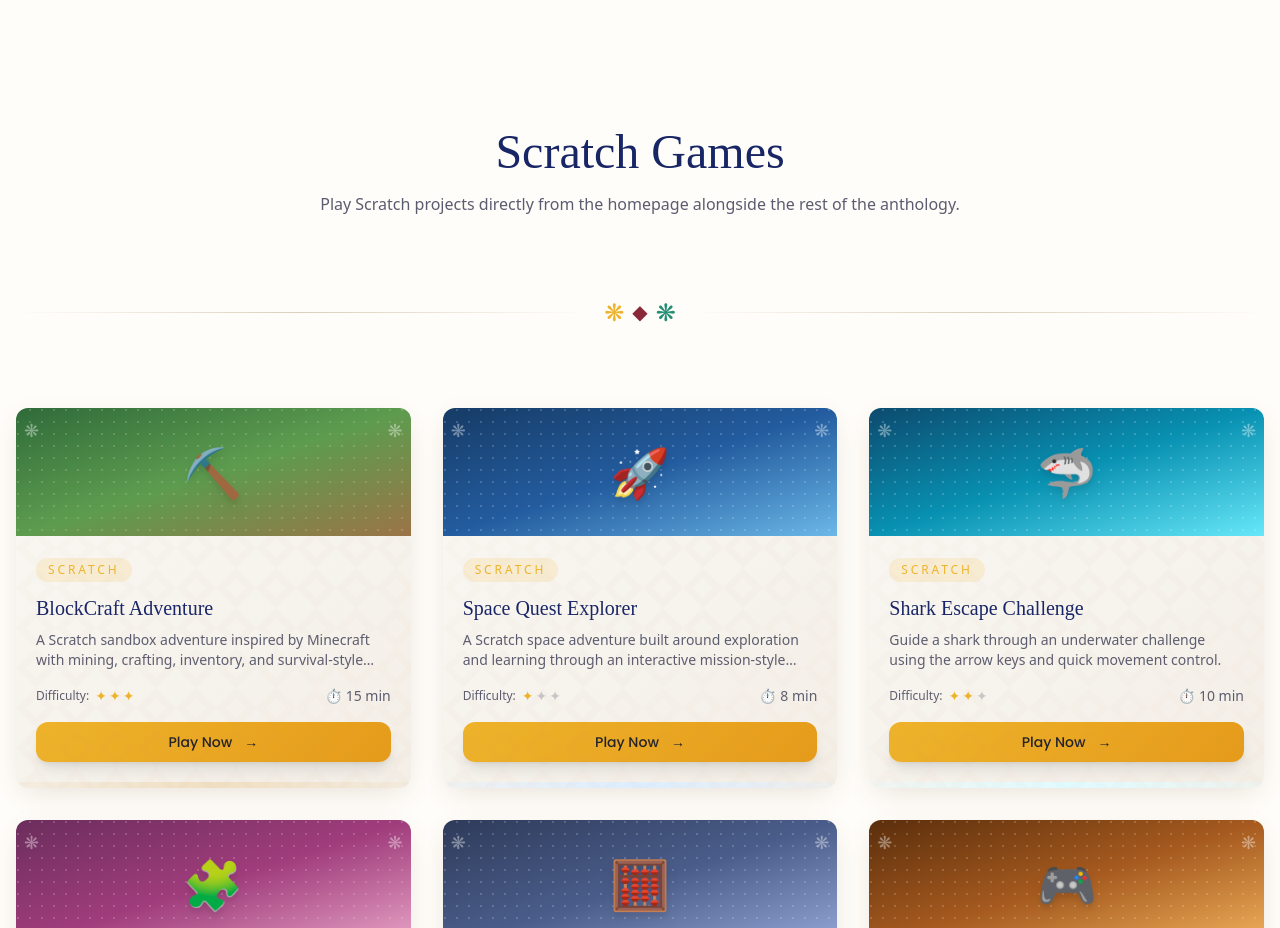
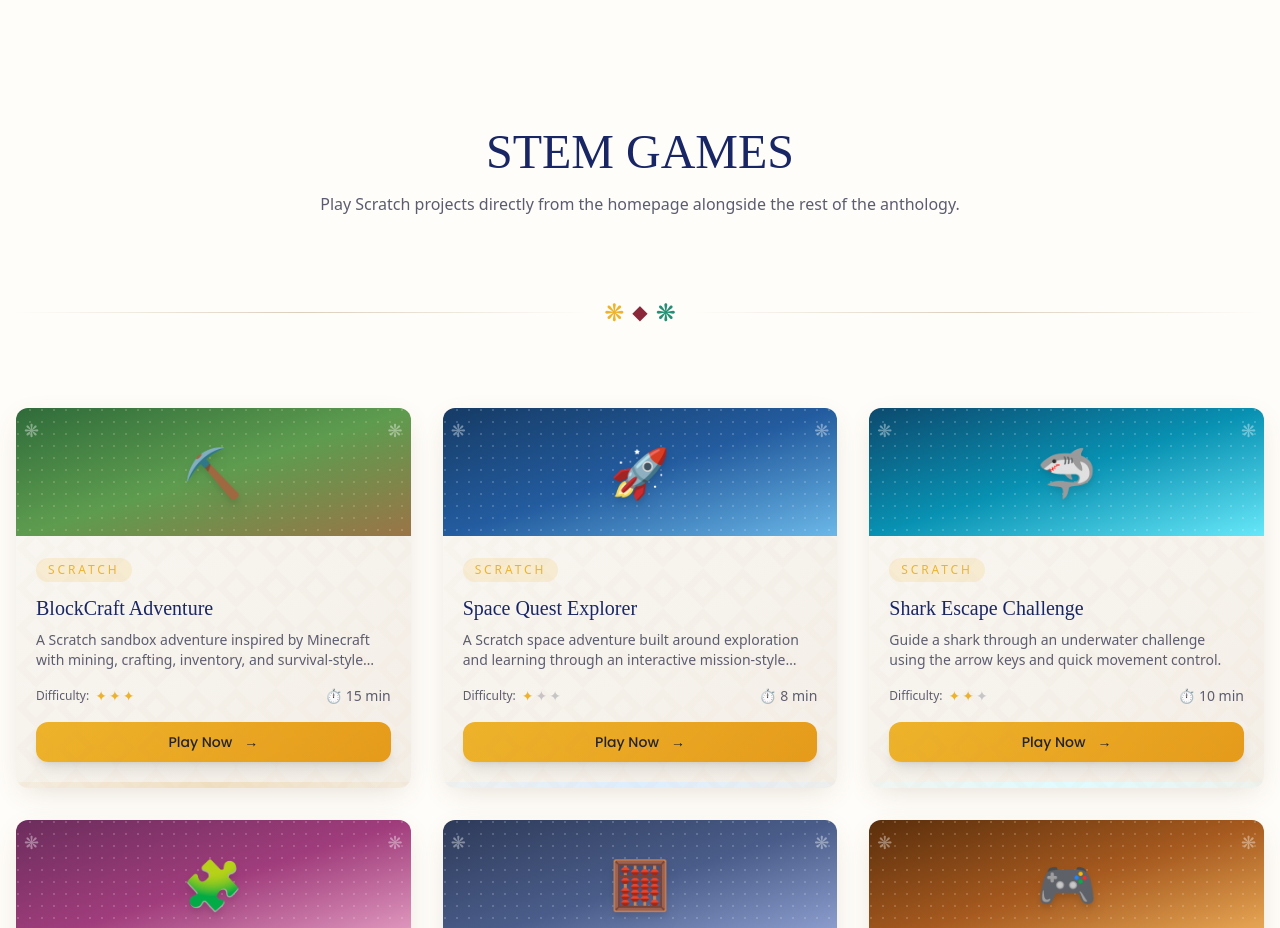
Before and after one commit to DeviceDidWhat/Digital-Anthology-Scratch, a React (Vite) app: page / in a window 1280 px wide. Shown: the part 1840-2768 px from the top of the page. Built offline with nearby package versions, Linux system fonts and the light colour scheme; the HTML template or start-up script is replaced by a standard one; a web font is replaced by a local one.

Commit message:
Update Scratch section titles to reflect STEM focus in English and Hindi translations

```diff
--- a/src/i18n/translations.ts
+++ b/src/i18n/translations.ts
@@ -26,7 +26,7 @@ export const translations = {
         "Dive into six vibrant categories, each filled with interactive games that bring Rajasthani culture to life",
     },
     scratchSection: {
-      title: "Scratch Games",
+      title: "STEM GAMES",
       description:
         "Play Scratch projects directly from the homepage alongside the rest of the anthology.",
       badge: "Scratch",
@@ -210,7 +210,7 @@ export const translations = {
         "छह जीवंत श्रेणियों में उतरिए, जहां इंटरैक्टिव गेम्स राजस्थान की संस्कृति को जीवंत बनाते हैं",
     },
     scratchSection: {
-      title: "स्क्रैच गेम्स",
+      title: "विज्ञान, प्रौद्योगिकी, अभियांत्रिकी एवं गणित गेम्स",
       description:
         "होमपेज से ही स्क्रैच प्रोजेक्ट्स खेलिए और एंथोलॉजी के बाकी अनुभवों के साथ उन्हें भी खोजिए।",
       badge: "स्क्रैच",
```
